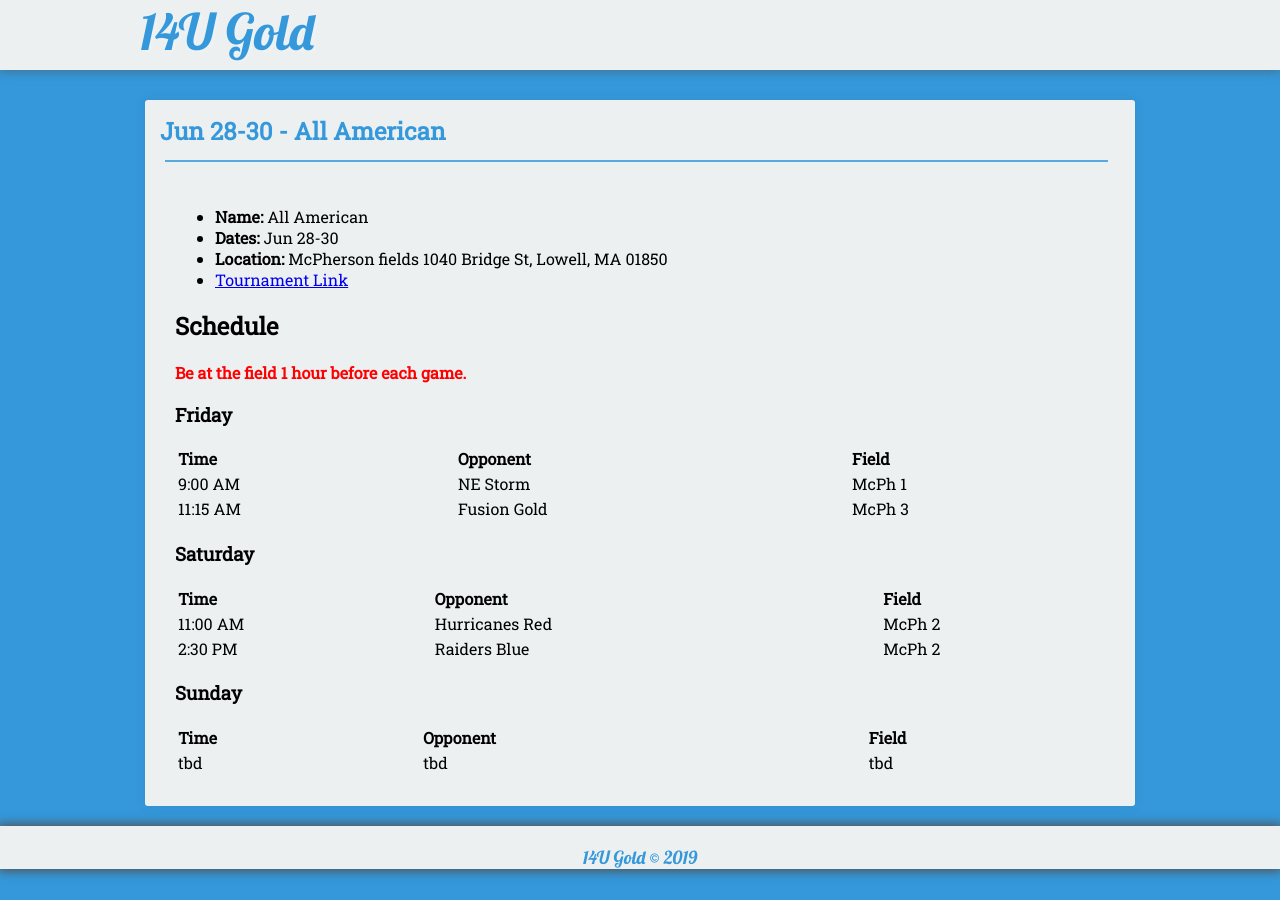
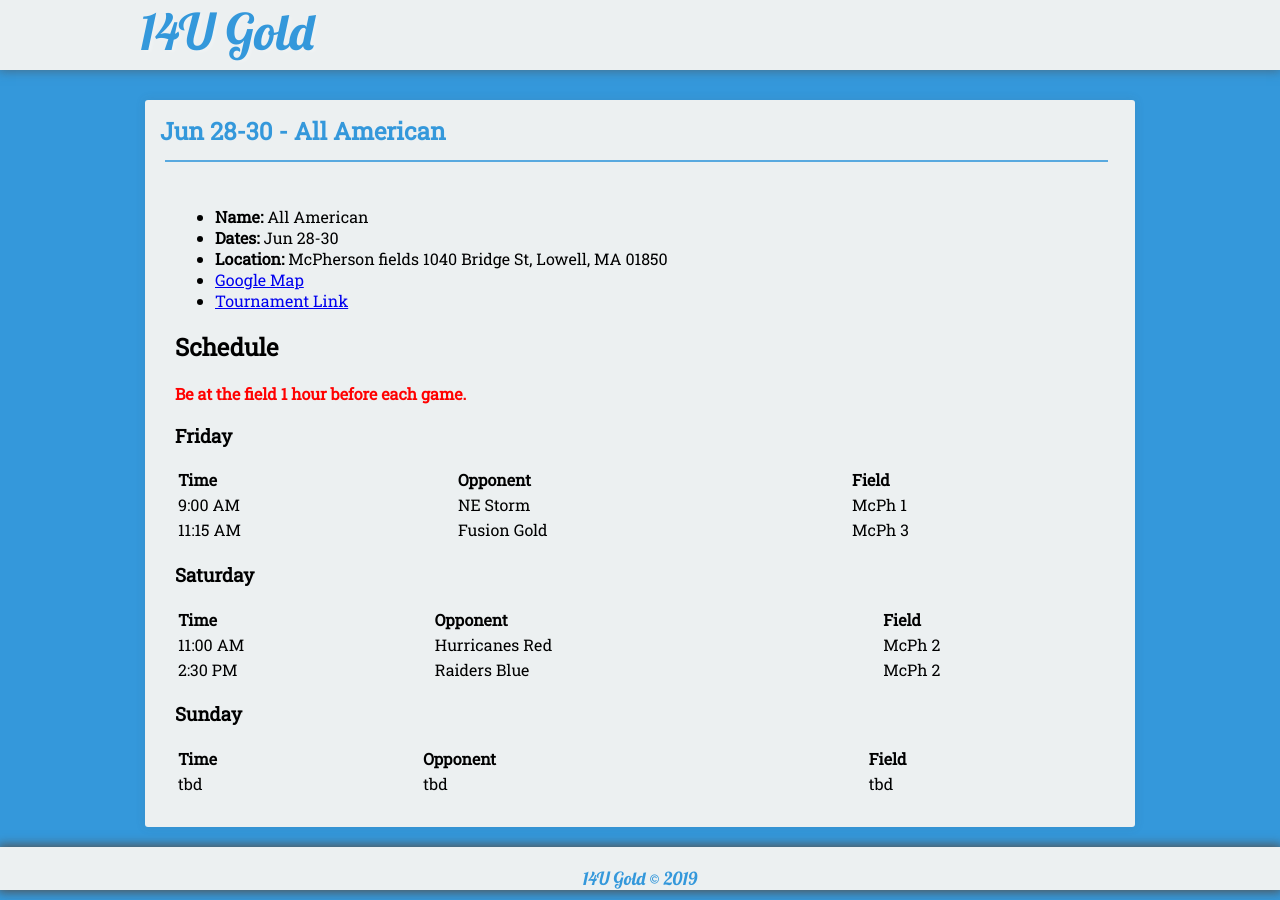
Before and after one commit to seanmerrow/ecf, a Jekyll site: the page built from _posts/2019-08-05-Jun-8-All.md, in a window 1280 px wide. Built offline with Jekyll 4.4.1, drawn with Linux system fonts in a browser that asks for light colours; nearby versions of some CDN libraries.

Commit message:
Update 2019-08-05-Jun-8-All.md

```diff
--- a/_posts/2019-08-05-Jun-8-All.md
+++ b/_posts/2019-08-05-Jun-8-All.md
@@ -11,6 +11,7 @@ category:
 * **Name:** All American
 * **Dates:** Jun 28-30
 * **Location:**  McPherson fields 1040 Bridge St, Lowell, MA 01850
+* [Google Map](https://goo.gl/maps/yEJ1Mj7cvxejfykG9)
 * [Tournament Link](http://www.asanewengland.com/TournamentDetails.aspx?TournamentKey=5221)
 
 ## Schedule
```
